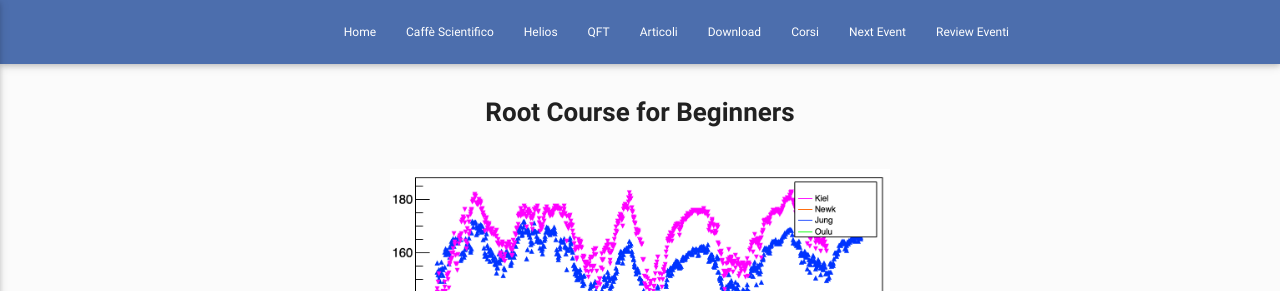
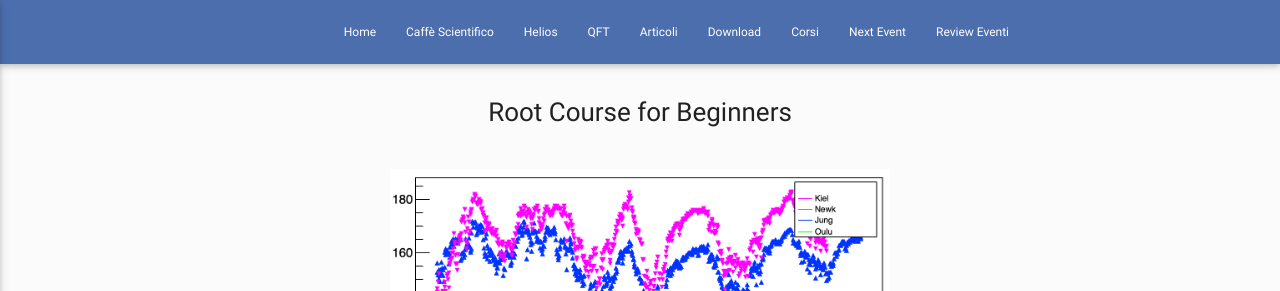
Before and after one commit to ai-sf/aisf_perugia, a Jekyll site: the page built from ROOT.html, in a window 1280 px wide. Shown: the top 291 px of the page. Built offline with Jekyll 4.4.1, drawn with Linux system fonts in a browser that asks for light colours; nearby versions of some CDN libraries.

Commit message:
Update ROOT.html

```diff
--- a/ROOT.html
+++ b/ROOT.html
@@ -7,7 +7,7 @@
 ---
 <link rel="stylesheet" href="https://maxcdn.bootstrapcdn.com/font-awesome/4.7.0/css/font-awesome.min.css">
 <center>
-<h3><b><font style="color:color:rgb(62, 146, 242);">Root Course for Beginners</font></b></h3>
+<h3><font style="color:color:rgb(62, 146, 242);">Root Course for Beginners</font></h3>
 <img class="mySlides" src="/perugia/Root/Images/logo.png" style="width:60%">
 <br>
 
```
